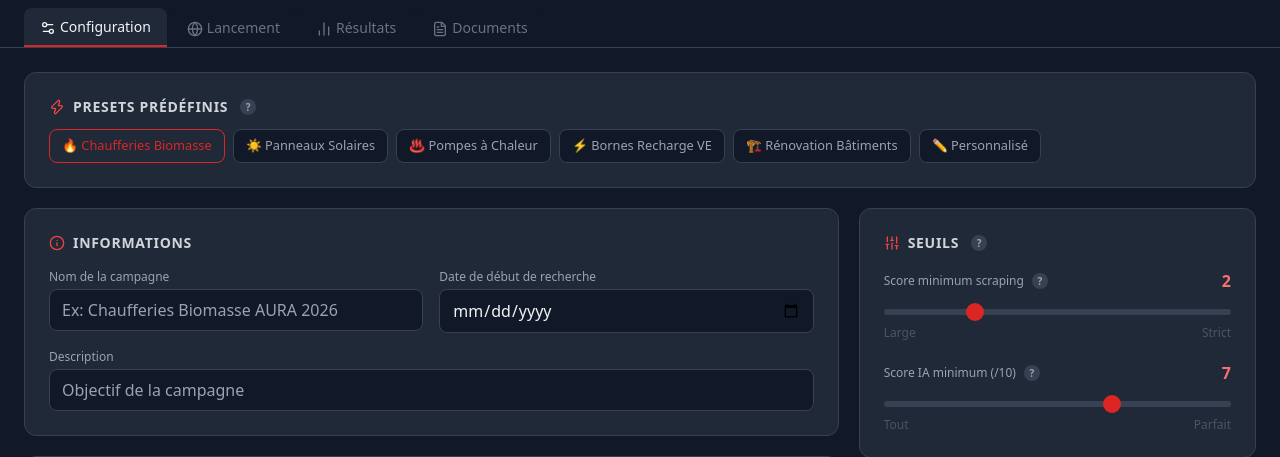
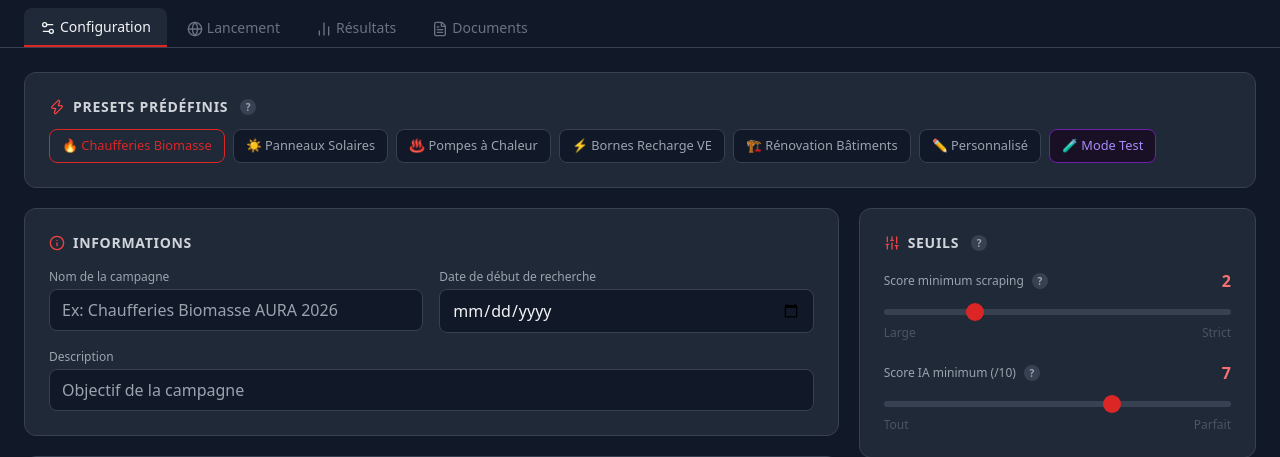
Before and after one commit to pppbigbud/scrappingMairie, a Flask app: page /campagne in a window 1280 px wide. Shown: the part 59-516 px from the top of the page. Run offline with Flask 3, Linux system fonts and the light colour scheme; data that the repository does not hold is empty; some libraries are stand-ins or nearby versions.

Commit message:
feat: preset Mode Test - style violet, config seuils bas, fenetre 365j, signaux faibles actifs

```diff
--- a/dashboard/templates/campagne.html
+++ b/dashboard/templates/campagne.html
@@ -25,6 +25,9 @@
         .form-textarea:focus{outline:none;border-color:#dc2626}
         .preset-btn{background:#111827;border:1px solid #374151;color:#9ca3af;padding:.4rem .75rem;border-radius:.5rem;font-size:.8rem;cursor:pointer;transition:all .2s;white-space:nowrap}
         .preset-btn:hover{border-color:#dc2626;color:#f3f4f6}.preset-btn.active{border-color:#dc2626;color:#dc2626;background:#1f2937}
+        .preset-btn-test{background:#1a1025;border:1px solid #6b21a8;color:#a78bfa;padding:.4rem .75rem;border-radius:.5rem;font-size:.8rem;cursor:pointer;transition:all .2s;white-space:nowrap}
+        .preset-btn-test:hover{border-color:#a855f7;color:#c4b5fd;background:#1e1035}
+        .preset-btn-test.active{border-color:#a855f7;color:#a855f7;background:#2e1065}
         .slider{-webkit-appearance:none;appearance:none;height:6px;border-radius:3px;background:#374151;outline:none;width:100%}
         .slider::-webkit-slider-thumb{-webkit-appearance:none;width:18px;height:18px;border-radius:50%;background:#dc2626;cursor:pointer}
         .toast{position:fixed;bottom:1.5rem;right:1.5rem;padding:.875rem 1.25rem;border-radius:.5rem;font-weight:500;z-index:9999;transform:translateY(100px);opacity:0;transition:all .3s}
@@ -149,6 +152,7 @@
                 <button class="preset-btn" onclick="appliquerPreset('bornes_recharge',this)">⚡ Bornes Recharge VE</button>
                 <button class="preset-btn" onclick="appliquerPreset('renovation_batiments',this)">🏗️ Rénovation Bâtiments</button>
                 <button class="preset-btn" onclick="appliquerPreset('custom',this)">✏️ Personnalisé</button>
+                <button class="preset-btn-test" onclick="appliquerPreset('mode_test',this)" title="Mode diagnostic — mots-clés larges et seuils bas pour vérifier que le pipeline scraping fonctionne correctement.">🧪 Mode Test</button>
             </div>
         </div>
 
@@ -824,6 +828,7 @@ const AIDE = {
             <li><strong class="text-orange-400">Pompes à Chaleur</strong> — PAC, géothermie, aérothermie</li>
             <li><strong class="text-blue-400">Bornes Recharge VE</strong> — Mobilité électrique, IRVE</li>
             <li><strong class="text-green-400">Rénovation Bâtiments</strong> — Isolation, BBC, rénovation énergétique</li>
+            <li><strong class="text-purple-400">🧪 Mode Test</strong> — Mots-clés larges et seuils à 1 pour diagnostiquer le pipeline scraping</li>
         </ul>
         <p class="mt-2 text-gray-400 text-xs">Vous pouvez modifier les mots-clés après avoir appliqué un preset.</p>`
     },
@@ -1314,11 +1319,41 @@ async function resetConfig() {
     } catch(e) { showToast('Erreur réseau','error'); }
 }
 
+const PRESET_TEST = {
+    nom_campagne: 'TEST - Validation pipeline',
+    description: 'Mode diagnostic — seuils bas et mots-clés larges pour valider le pipeline.',
+    mots_cles: {
+        prioritaires: ['énergie','travaux','projet','budget','investissement'],
+        secondaires:  ['rénovation','équipement','bâtiment','commune','municipal'],
+        budget:       ['financement','subvention','crédit','dépense'],
+    },
+    zones_geographiques: { departements: [], population_min: 0, population_max: 9999999 },
+    parametres_scraping: {
+        seuil_confiance_min: 1,
+        delai_entre_requetes: 1.5,
+        timeout: 30,
+        profondeur: 'moyen',
+    },
+    seuil_ia: 1,
+    fenetre_temporelle: 365,
+    signaux_faibles_actifs: { budgetaires: true, reflexion: true, consultation: true },
+    maturite_min: 'reflexion',
+    ia_mode: 'manual',
+};
+
 function appliquerPreset(key, btn) {
-    document.querySelectorAll('.preset-btn').forEach(b => b.classList.remove('active'));
+    document.querySelectorAll('.preset-btn, .preset-btn-test').forEach(b => b.classList.remove('active'));
     btn.classList.add('active');
     if (key === 'custom') {
         ['nom_campagne','description','mots_prioritaires','mots_secondaires','mots_budget'].forEach(id => document.getElementById(id).value='');
+        return;
+    }
+    if (key === 'mode_test') {
+        remplir(PRESET_TEST);
+        // Forcer mode IA manuel
+        const manualRadio = document.querySelector('input[name="ia_mode"][value="manual"]');
+        if (manualRadio) { manualRadio.checked = true; manualRadio.dispatchEvent(new Event('change')); }
+        showToast('🧪 Mode Test activé — seuils bas, fenêtre 365j', 'success');
         return;
     }
     const p = presetsData[key];
```
